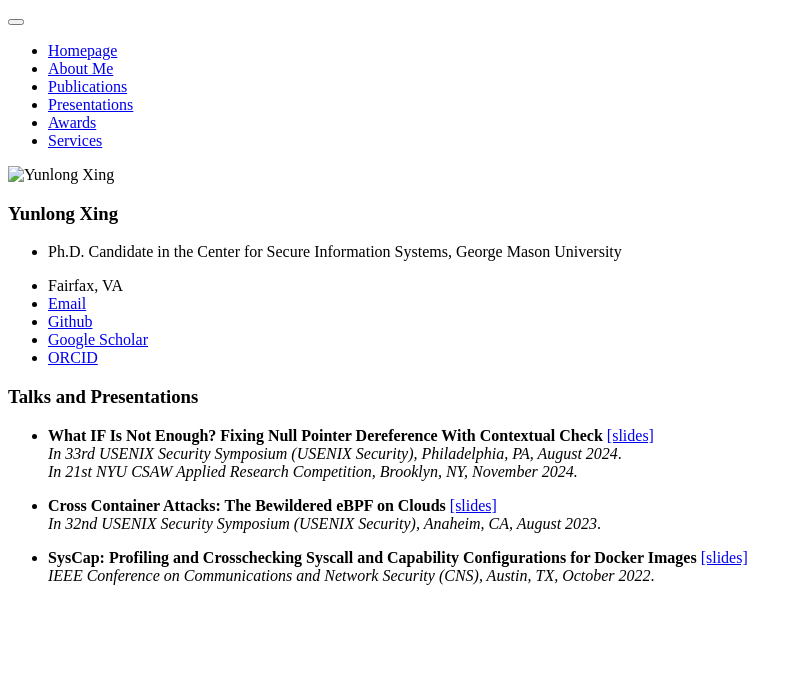
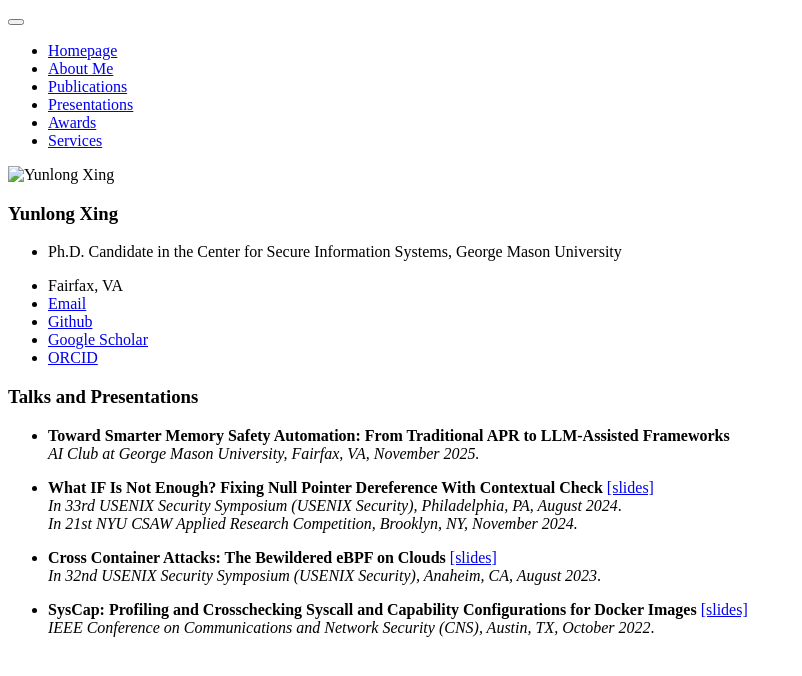
Before and after one commit to YunlongXing/yunlongxing.github.io, a Jekyll site: the page built from _pages/includes/presentations.md, in a window 1280 px wide. Shown: the top 676 px of the page, without its empty margins (0-802 px from the left). Built offline with Jekyll 4.4.1, drawn with Linux system fonts in a browser that asks for light colours; our own code applies the rules of GitHub Pages for plain Markdown files.

Commit message:
Add talk on memory safety automation
Added a new talk on memory safety automation to the presentations list.

```diff
--- a/_pages/includes/presentations.md
+++ b/_pages/includes/presentations.md
@@ -1,4 +1,7 @@
 # Talks and Presentations
+- **Toward  Smarter Memory Safety Automation: From Traditional APR to LLM-Assisted Frameworks**<br>
+*AI Club at George Mason University, Fairfax, VA, November 2025.*
+
 - **What IF Is Not Enough? Fixing Null Pointer Dereference With Contextual Check** [\[slides\]](https://www.usenix.org/conference/usenixsecurity24/presentation/xing-yunlong)<br>
 *In 33rd USENIX Security Symposium (USENIX Security), Philadelphia, PA, August 2024*.<br>
 *In 21st NYU CSAW Applied Research Competition, Brooklyn, NY, November 2024.*
```
